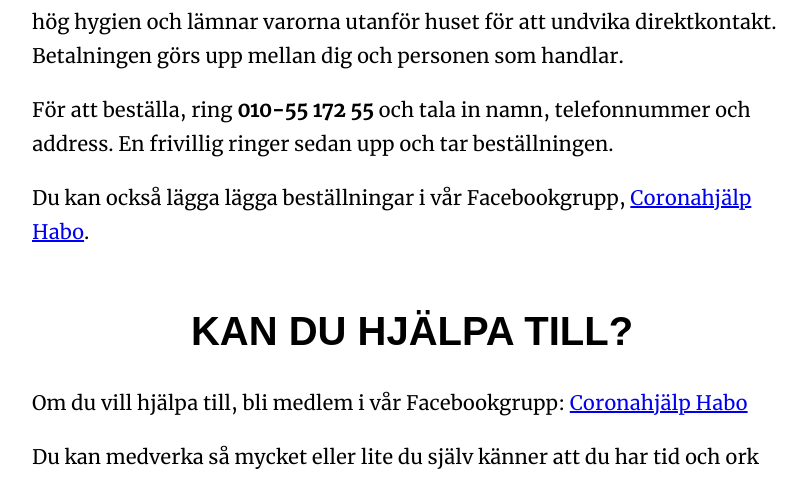
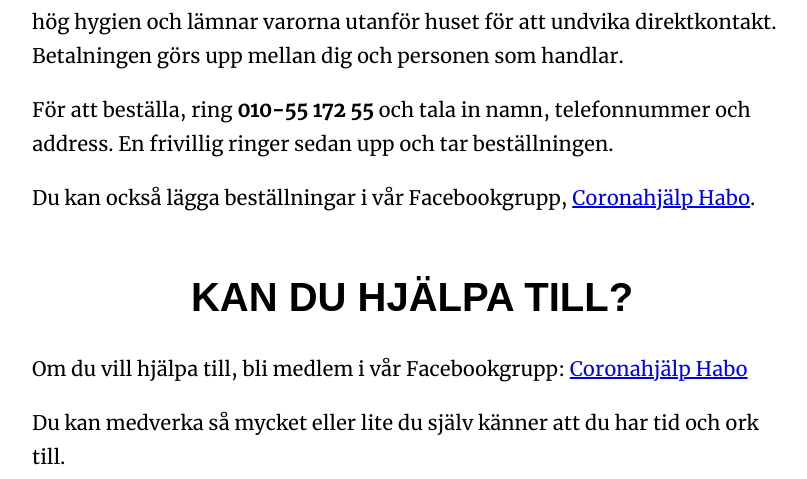
Before and after one commit to andreasjansson/coronahjalpen-habo, a Django app: page / in a window 1280 px wide. Shown: the part 437-916 px from the top of the page, without its empty margins (228-1035 px from the left). Run offline with Django 3.2, Linux system fonts and the light colour scheme; some web fonts are replaced.

Commit message:
ta bort dubble lägga

```diff
--- a/web/templates/index.html
+++ b/web/templates/index.html
@@ -19,7 +19,7 @@
       För att beställa, ring <b>010-55 172 55</b> och tala in namn, telefonnummer och address. En frivillig ringer sedan upp och tar beställningen.
     </p>
     <p>
-      Du kan också lägga lägga beställningar i vår Facebookgrupp, <a href="https://www.facebook.com/groups/coronahjalp.habo" target="blank">Coronahjälp Habo</a>.
+      Du kan också lägga beställningar i vår Facebookgrupp, <a href="https://www.facebook.com/groups/coronahjalp.habo" target="blank">Coronahjälp Habo</a>.
 
     <h2>Kan du hjälpa till?</h2>
     <p>
```
